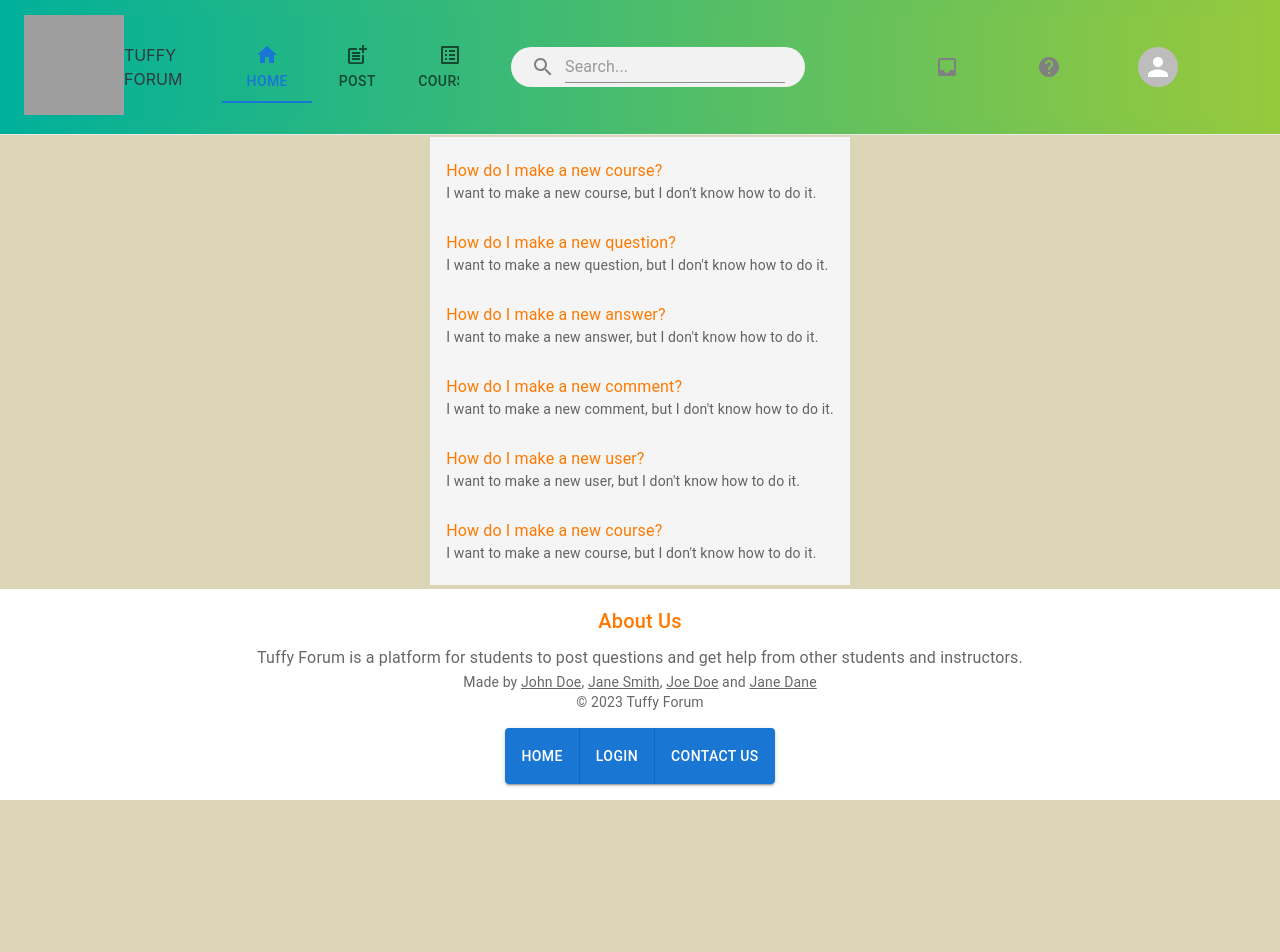
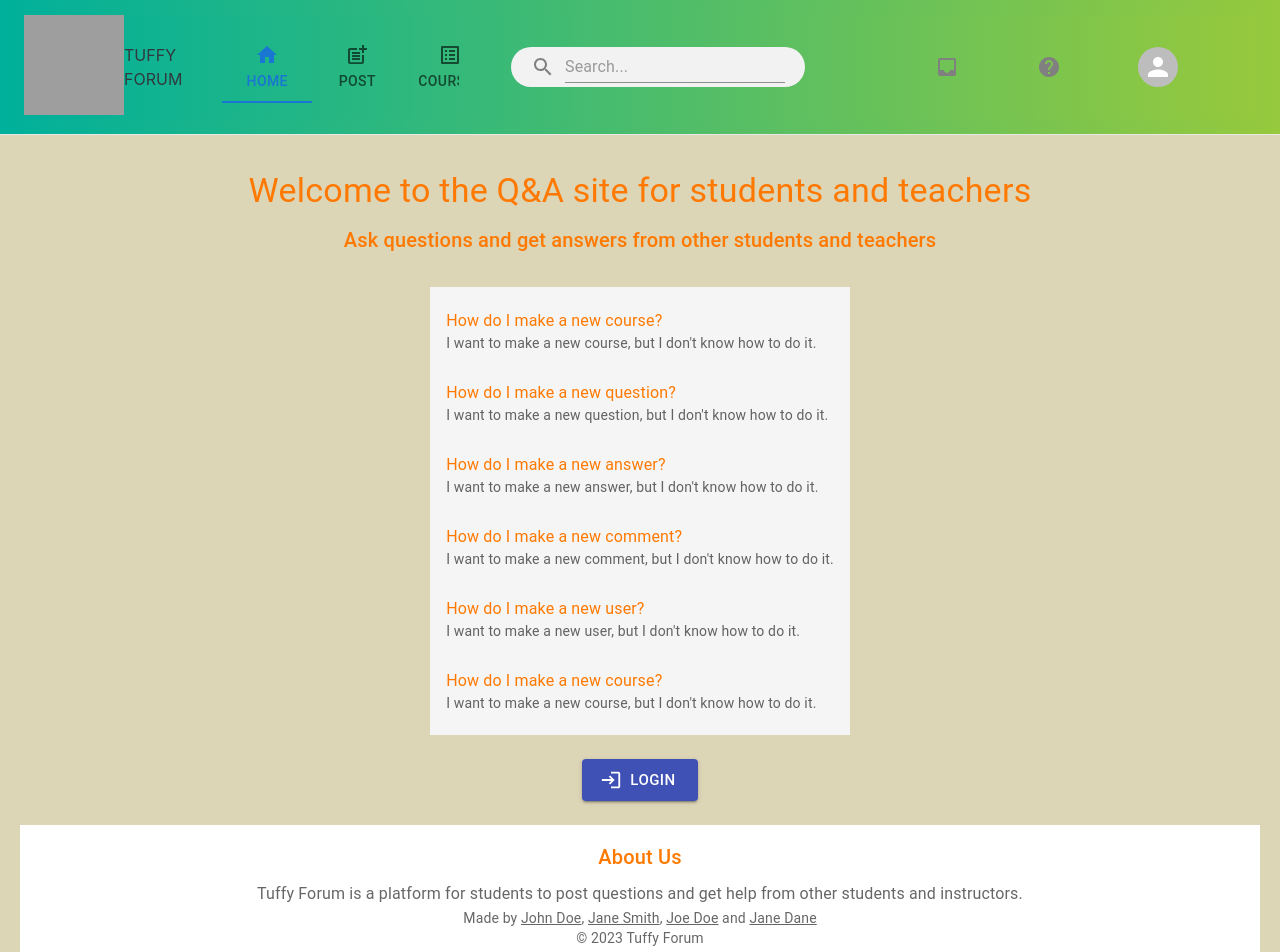
Before and after one commit to David-S409/tuffy-forum, a React (Vite) app: page / in a window 1280 px wide. Shown: the top 952 px of the page. Before the commit the page ends 895 px from the top, so only its background shows below. Built offline with nearby package versions, Linux system fonts and the light colour scheme; grey boxes are pictures that could not be loaded.

Commit message:
spacing top navbar to prevent covering content

```diff
--- a/src/components/Footer/footer.tsx
+++ b/src/components/Footer/footer.tsx
@@ -6,17 +6,13 @@
 import BottomNavigation from '@mui/material/BottomNavigation';
 import ButtonGroup from '@mui/material/ButtonGroup';
 import { autoBatchEnhancer } from '@reduxjs/toolkit';
-import "../../index.css";
 
 const useStyles = makeStyles()((theme) => {
     return {
   footer: {
     backgroundColor: theme.palette.background.paper,
     padding: theme.spacing(2),
-    position: 'fixed',
-    bottom: 0,
-    left: 0,
-    right: 0,
+    position: 'relative',
   },
   link: {
     margin: theme.spacing(1.5, 1),
@@ -28,8 +24,6 @@
   const {classes } = useStyles();
 
   return (
-    <>
-    <div className="spacer"></div>
     <footer className={classes.footer}>
       <Typography variant="h6" align="center" gutterBottom>
         About Us
@@ -60,7 +54,7 @@
         {new Date().getFullYear()}
         {' Tuffy Forum'}
       </Typography>
-      <BottomNavigation sx={{ paddingTop: 2 }}>
+      <BottomNavigation sx={{paddingTop: 2}}>
         <ButtonGroup variant="contained" color="primary" aria-label="text primary button group">
             <Button href='/'>
                 Home
@@ -73,6 +67,6 @@
              </Button>
         </ButtonGroup>
       </BottomNavigation>
-    </footer></>
+    </footer>
   );
 }
--- a/src/components/Navigation/Navbar.tsx
+++ b/src/components/Navigation/Navbar.tsx
@@ -106,16 +106,15 @@
   };
 
   return (
-    <div className={classes.background}>
+    <><div className={classes.background}>
       <div className={classes.headerContainer}>
-        <Box sx={{ display: 'flex' , justifyContent: 'center' }} className={classes.headerLeft}>
+        <Box sx={{ display: 'flex', justifyContent: 'center' }} className={classes.headerLeft}>
           <Link href="/" underline="none" color="inherit">
             <img
-            src = "http://blog.fullerton.edu/wp-content/uploads/2020/03/Tuffy-e1585180435275-150x150.png"
-            alt='Tuffy'
-            width='100px'
-            height='100px'
-            />
+              src="http://blog.fullerton.edu/wp-content/uploads/2020/03/Tuffy-e1585180435275-150x150.png"
+              alt='Tuffy'
+              width='100px'
+              height='100px' />
           </Link>
           <Typography>
             TUFFY FORUM
@@ -124,17 +123,16 @@
             <Tab label="Home" href="/" icon={<HomeIcon />} />
             <Tab label="Post" href="/post" icon={<PostAddIcon />} />
             <Tab label="Courses" href="/courses" icon={<ListAlt />} />
-            </Tabs>
+          </Tabs>
         </Box>
         <Box sx={{ display: 'flex', justifyContent: 'center' }} className={classes.headerMiddle}>
-          <Box  className={classes.headerSearchContainer}>
+          <Box className={classes.headerSearchContainer}>
             <SearchIcon className={classes.headerSearchIcon} />
             <TextField
               className={classes.headerSearchInput}
               placeholder="Search..."
               variant="standard"
-              inputProps={{ 'aria-label': 'search' }}
-            />
+              inputProps={{ 'aria-label': 'search' }} />
           </Box>
         </Box>
         <Box sx={{ display: 'flex', justifyContent: 'center' }} className={classes.headerRight}>
@@ -145,11 +143,11 @@
             <HelpIcon className={classes.headerHelpIcon} />
             <Avatar
               style={{
-                cursor: 'auto' }}
-            />
+                cursor: 'auto'
+              }} />
           </Box>
         </Box>
       </div>
-    </div>
+    </div><div className="spacer"></div></>
   );
 }
--- a/src/index.css
+++ b/src/index.css
@@ -55,8 +55,5 @@
 }*/
 
 .spacer {
-    content: "";
-    clear: both;
-    display: table;
-    padding: 100px;
+    padding: 75px;
 }
```
Lines whose indentation alone changed are shown as unchanged.
